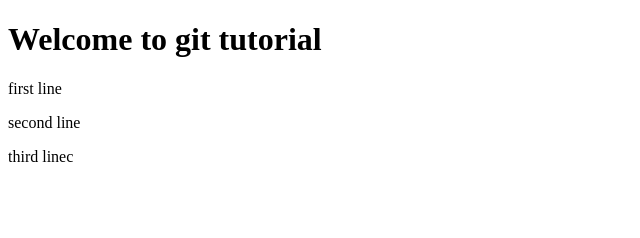
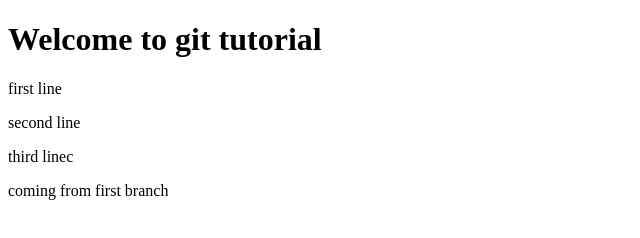
Before and after one commit to Azamat7/test2, a plain HTML site: page index.html in a window 1280 px wide. Shown: the whole page, without its empty margins (0-640 px from the left). Drawn offline with Linux system fonts and the light colour scheme.

Commit message:
first branch commit

```diff
--- a/index.html
+++ b/index.html
@@ -10,5 +10,6 @@
     <p>first line</p>
     <p>second line</p>
     <p>third linec</p>
+    <p>coming from first branch</p>
 </body>
 </html>
```
